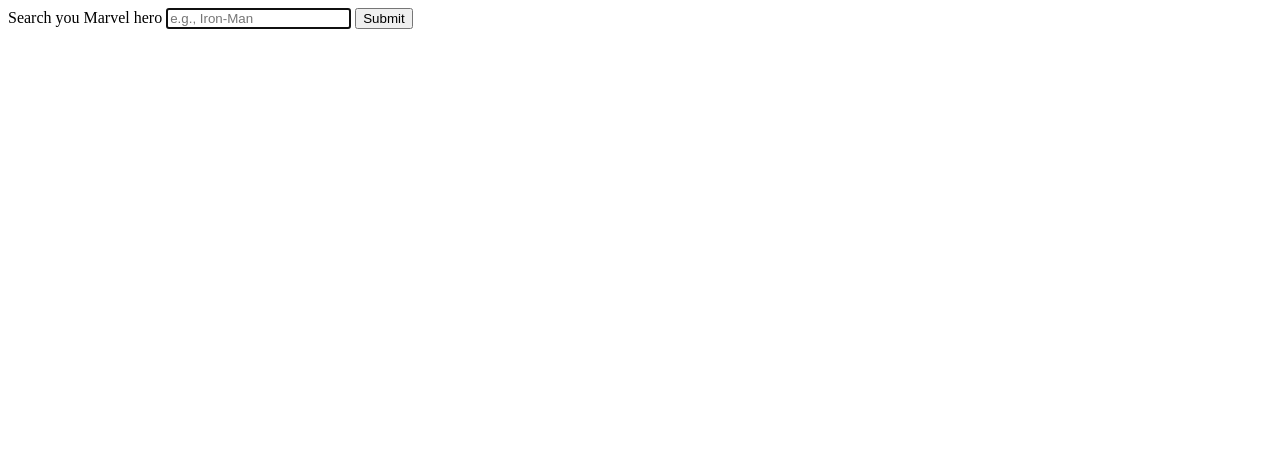
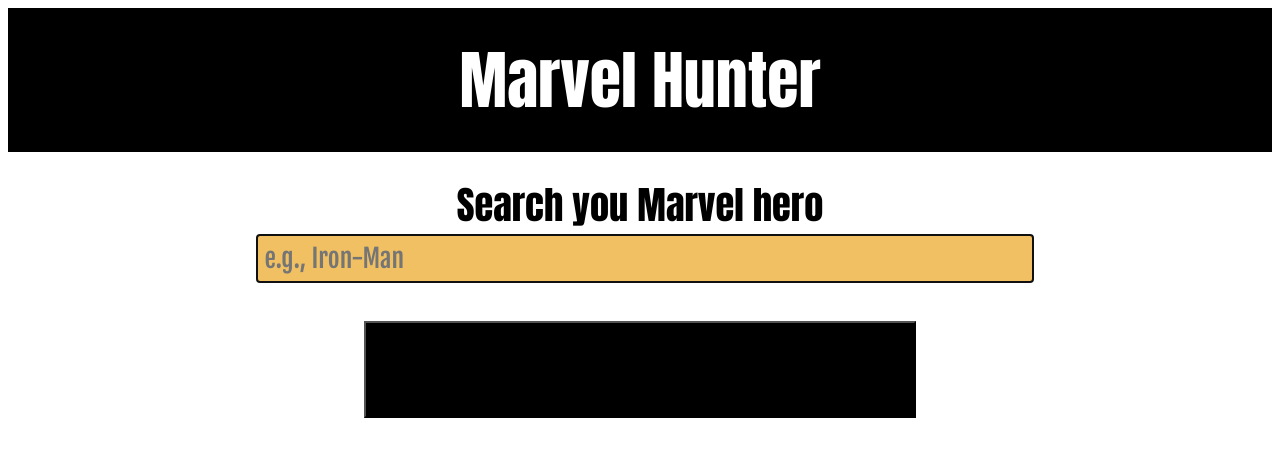
Before and after one commit to azayneeva/week-5-YARA, a website: page public/index.html in a window 1280 px wide. Drawn offline with Linux system fonts and the light colour scheme; files that its build step writes are made by us from their sources; files whose address does not match are found by name.

Commit message:
css fixes

```diff
--- a/public/index.html
+++ b/public/index.html
@@ -4,10 +4,13 @@
     <meta charset="utf-8">
     <meta name="viewport" content="width=device-width, initial scale=1.0">
     <link rel="stylesheet" href="public/style.css" media="screen" title="no title">
+    <link href="https://fonts.googleapis.com/css?family=Anton|Fjalla+One" rel="stylesheet">
     <title>Marvel Hero Hunter</title>
   </head>
 
   <body>
+    <header>Marvel Hunter</header>
+    <div class="container">
     <section id ="character"></section>
     <section id ="comics"></section>
     <section id ="search">
@@ -32,6 +35,7 @@
     </article>
     <section id="errorMessage" style="display: none">
     </section>
+  </div>
 
 
   </body>
--- a/public/style.css
+++ b/public/style.css
@@ -0,0 +1,53 @@
+body {
+  display: block;
+}
+header {
+  font-family: 'Anton', sans-serif;
+  background-color: black;
+  color: white;
+  text-align: center;
+  padding: 3vh;
+  font-size: 5vw;
+}
+
+.container {
+  max-width: 60vw;
+  margin: 0 auto;
+}
+
+section {
+  text-align: center;
+  display: block;
+}
+
+form {
+  font-family: 'Anton', sans-serif;
+  font-size: 3vw;
+  margin-top: 3vh;
+  cursor: pointer;
+}
+
+input:focus {
+  background-color: #f0c062;
+}
+
+input[type="text"] {
+  font-size: 2vw;
+  border-color: black;
+  padding: 0.5vw;
+  padding-right: 0;
+  font-family: 'Fjalla One', sans-serif;
+  display: block;
+  width: 100%;
+  margin-bottom: 3vw;
+}
+
+input[type="submit"] {
+  font-size: 1vw;
+  background-color: black;
+  padding: 3vw 20vw 3vw 20vw;
+  /*margin-top: 5vh;*/
+  width: 100%
+  color: white;
+  font-family: 'Fjalla One', sans-serif;
+}
```
Also changed, not shown: public/index.js (line endings or trailing spaces).
